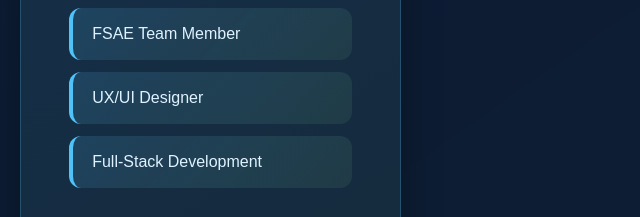
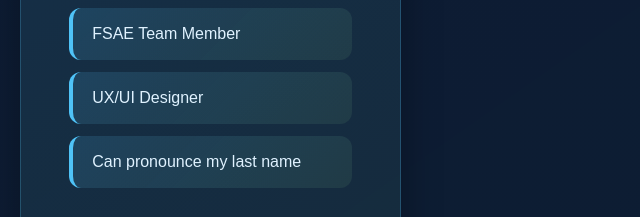
Before and after one commit to SanukaE/Team-Yarra, a plain HTML site: page index.html in a window 1280 px wide. Shown: the part 4940-5157 px from the top of the page, 0-640 px from the left. Drawn offline with Linux system fonts and the light colour scheme.

Commit message:
Add skill to Sanuka

```diff
--- a/index.html
+++ b/index.html
@@ -261,7 +261,7 @@
               <h4>Experience</h4>
               <div class="experience-item">FSAE Team Member</div>
               <div class="experience-item">UX/UI Designer</div>
-              <div class="experience-item">Full-Stack Development</div>
+              <div class="experience-item">Can pronounce my last name</div>
             </div>
 
             <div class="member-section">
```
